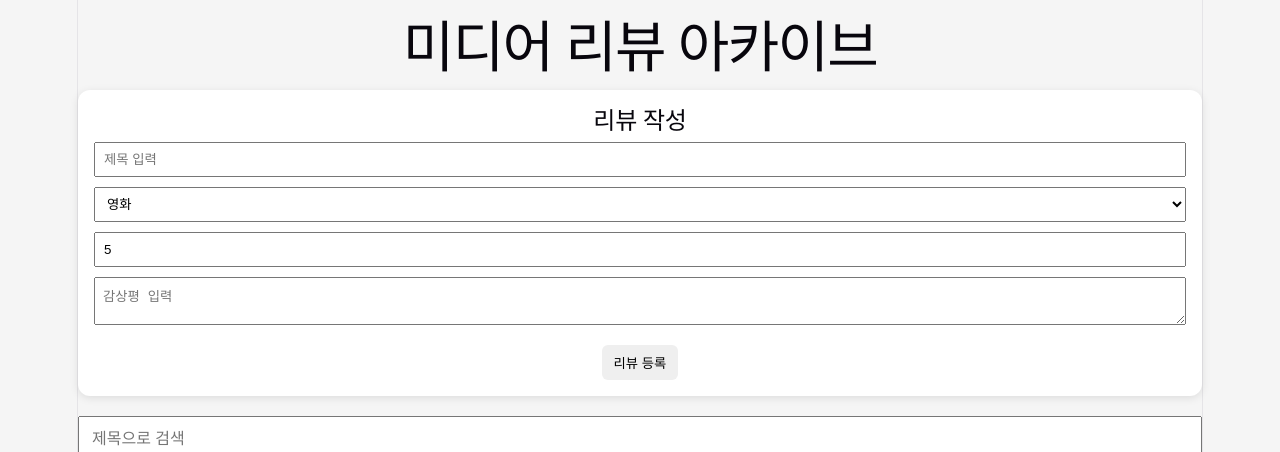
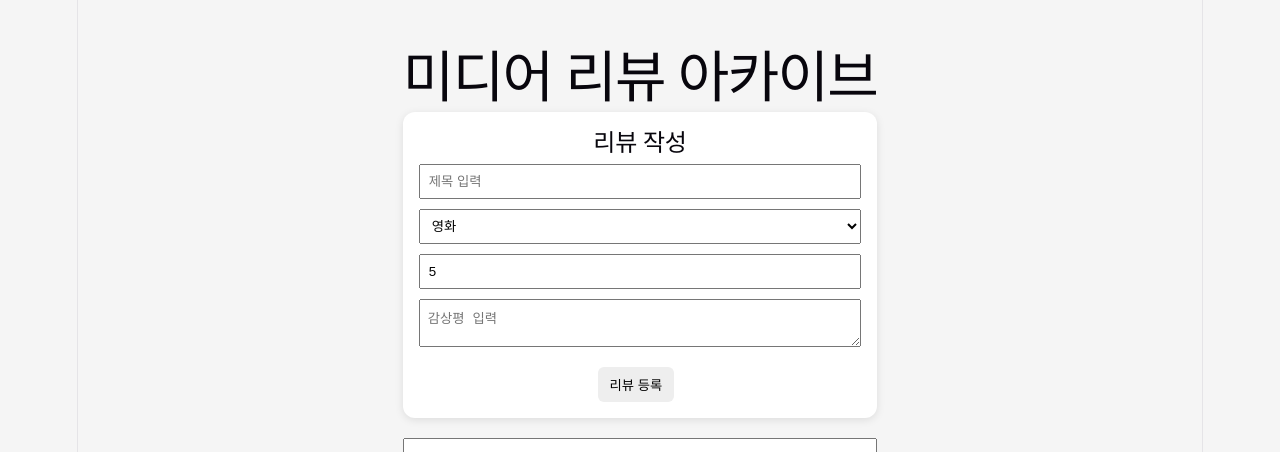
Before and after one commit to gen0524/media-review-archive, a Vue app in the folder media-review-front/: page / in a window 1280 px wide. Shown: the top 452 px of the page. Built offline with nearby package versions, Linux system fonts and the light colour scheme; no server answers.

Commit message:
UI 개선

```diff
--- a/media-review-front/src/App.vue
+++ b/media-review-front/src/App.vue
@@ -111,7 +111,8 @@ onMounted(() => {
 </script>
 
 <template>
-  <h1>미디어 리뷰 아카이브</h1>
+  <div class="container">
+   <h1>미디어 리뷰 아카이브</h1>
 
   <div class="form-box">
     <h2>{{ editingId === null ? '리뷰 작성' : '리뷰 수정' }}</h2>
@@ -180,11 +181,12 @@ onMounted(() => {
         수정
       </button>
 
-      <button @click="deleteReview(review.id)">
+      <button class="delete-button" @click="deleteReview(review.id)">
         삭제
       </button>
     </div>
   </div>
+  </div>>
 </template>
 
 <style>
@@ -243,4 +245,43 @@ textarea {
   padding: 12px;
   font-size: 16px;
 }
+.container {
+  max-width: 900px;
+  margin: 0 auto;
+  padding: 30px;
+}
+
+h1 {
+  text-align: center;
+  margin-bottom: 24px;
+}
+
+.form-box h2 {
+  text-align: center;
+}
+
+.review-card {
+  text-align: left;
+}
+
+.review-card h3 {
+  font-size: 24px;
+  margin-bottom: 12px;
+}
+
+button {
+  margin-right: 8px;
+  background-color: #eeeeee;
+}
+
+button:hover {
+  background-color: #dddddd;
+}
+.delete-button {
+  background-color: #ffdddd;
+}
+
+.delete-button:hover {
+  background-color: #ffbbbb;
+}
 </style>
```
